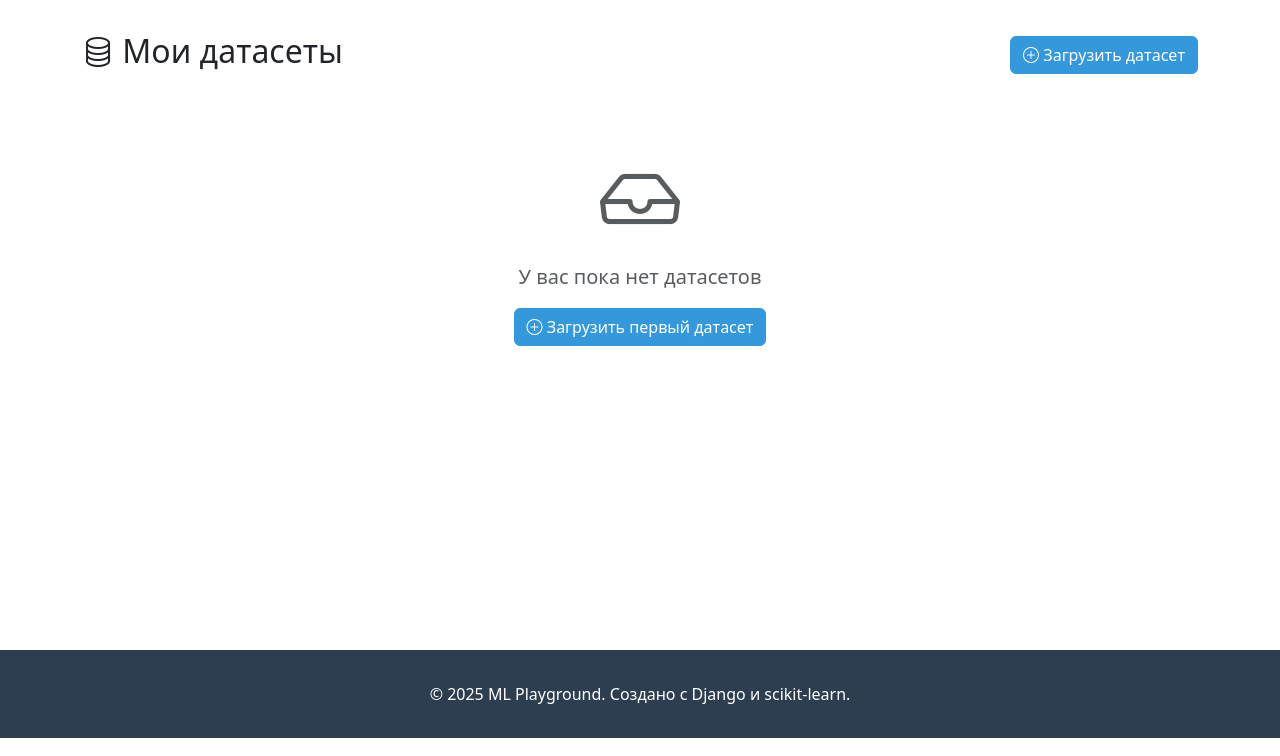
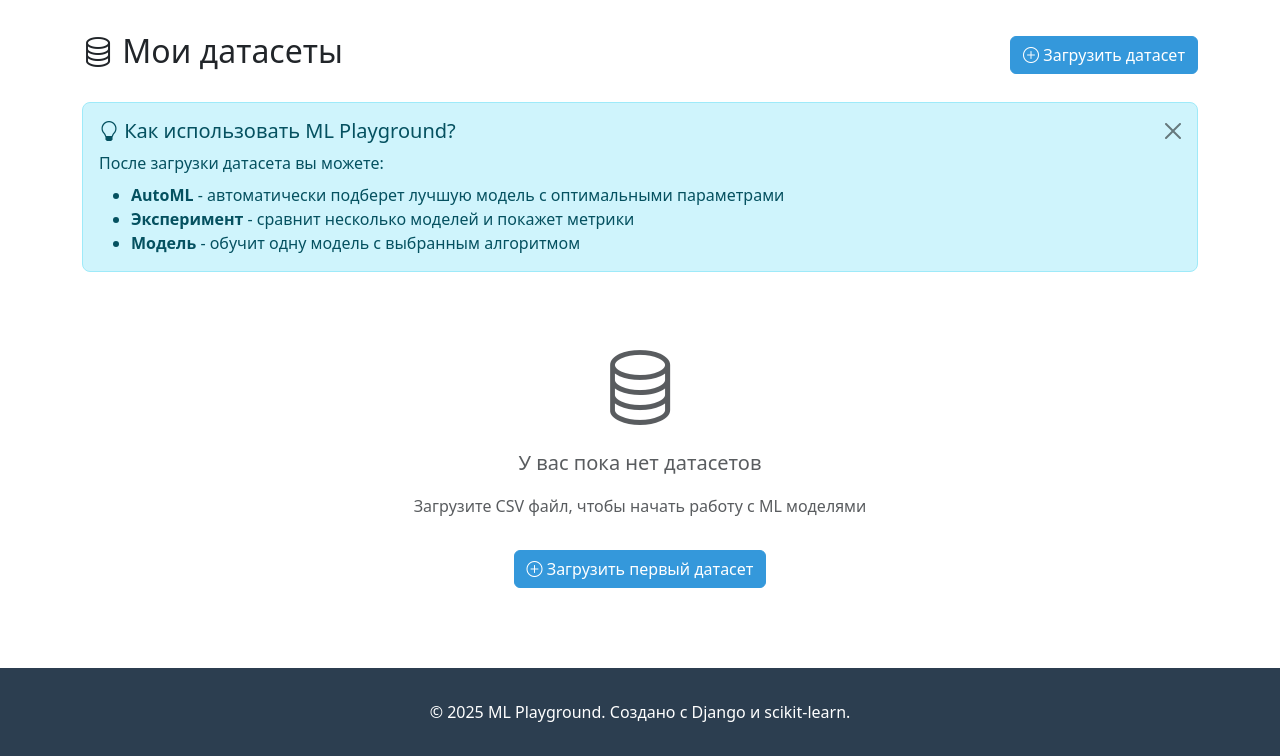
Before and after one commit to bekrahoon/ML-Playground, a Django app: page /datasets/ in a window 1280 px wide. Shown: the part 62-818 px from the top of the page. Run offline with Django 4.2, Linux system fonts and the light colour scheme; the visitor is signed in with stand-in values (Sample User, id 1); data that the repository does not hold is empty; parts of the project's set-up code (start-up, migrations or seed data) failed here and were passed over.

Commit message:
изменено:      datasets/templates/datasets/dataset_list.html

```diff
--- a/datasets/templates/datasets/dataset_list.html
+++ b/datasets/templates/datasets/dataset_list.html
@@ -10,41 +10,85 @@
     </a>
 </div>
 
+<!-- Информационный баннер для новых пользователей -->
+{% if datasets|length == 0 or datasets|length == 1 %}
+<div class="alert alert-info alert-dismissible fade show" role="alert">
+    <h5 class="alert-heading"><i class="bi bi-lightbulb"></i> Как использовать ML Playground?</h5>
+    <p class="mb-2">После загрузки датасета вы можете:</p>
+    <ul class="mb-0">
+        <li><strong>AutoML</strong> - автоматически подберет лучшую модель с оптимальными параметрами</li>
+        <li><strong>Эксперимент</strong> - сравнит несколько моделей и покажет метрики</li>
+        <li><strong>Модель</strong> - обучит одну модель с выбранным алгоритмом</li>
+    </ul>
+    <button type="button" class="btn-close" data-bs-dismiss="alert" aria-label="Close"></button>
+</div>
+{% endif %}
+
 {% if datasets %}
     <div class="row">
         {% for dataset in datasets %}
-            <div class="col-md-6 col-lg-4 mb-4">
-                <div class="card h-100">
+            <div class="col-md-6 mb-4">
+                <div class="card h-100 shadow-sm">
+                    <div class="card-header bg-primary text-white">
+                        <h5 class="mb-0">{{ dataset.name }}</h5>
+                    </div>
                     <div class="card-body">
-                        <h5 class="card-title">{{ dataset.name }}</h5>
-                        <p class="card-text text-muted small">
-                            {{ dataset.description|truncatewords:15|default:"Без описания" }}
-                        </p>
+                        <p class="card-text">{{ dataset.description|truncatewords:20|default:"Без описания" }}</p>
 
-                        <div class="d-flex justify-content-between text-muted small mb-3">
-                            <span>
-                                <i class="bi bi-table"></i>
-                                {{ dataset.rows_count|default:"?" }} строк
-                            </span>
-                            <span>
-                                <i class="bi bi-layout-three-columns"></i>
-                                {{ dataset.columns_count|default:"?" }} колонок
-                            </span>
+                        <div class="row text-center mb-3">
+                            <div class="col-6">
+                                <div class="border rounded p-2">
+                                    <i class="bi bi-table text-primary"></i>
+                                    <div><strong>{{ dataset.rows_count }}</strong></div>
+                                    <small class="text-muted">строк</small>
+                                </div>
+                            </div>
+                            <div class="col-6">
+                                <div class="border rounded p-2">
+                                    <i class="bi bi-layout-three-columns text-success"></i>
+                                    <div><strong>{{ dataset.columns_count }}</strong></div>
+                                    <small class="text-muted">колонок</small>
+                                </div>
+                            </div>
                         </div>
 
                         <p class="card-text small text-muted">
-                            <i class="bi bi-calendar"></i>
-                            {{ dataset.created_at|date:"d.m.Y H:i" }}
+                            <i class="bi bi-calendar"></i> {{ dataset.created_at|date:"d.m.Y H:i" }}
                         </p>
                     </div>
                     <div class="card-footer bg-transparent">
-                        <div class="btn-group w-100" role="group">
+                        <div class="d-grid gap-2">
                             <a href="{% url 'datasets:dataset_detail' dataset.pk %}" class="btn btn-sm btn-outline-primary">
                                 <i class="bi bi-eye"></i> Просмотр
                             </a>
-                            <a href="{% url 'datasets:model_create' dataset.pk %}" class="btn btn-sm btn-outline-success">
-                                <i class="bi bi-robot"></i> Обучить
-                            </a>
+
+                            <div class="btn-group" role="group">
+                                <button type="button" class="btn btn-sm btn-primary dropdown-toggle" data-bs-toggle="dropdown">
+                                    <i class="bi bi-robot"></i> Обучить
+                                </button>
+                                <ul class="dropdown-menu">
+                                    <li>
+                                        <a class="dropdown-item" href="{% url 'datasets:automl_create' dataset.pk %}">
+                                            <i class="bi bi-robot text-primary"></i> AutoML
+                                            <span class="badge bg-success ms-2">Рекомендуется</span>
+                                            <div class="small text-muted">Автоматический подбор</div>
+                                        </a>
+                                    </li>
+                                    <li><hr class="dropdown-divider"></li>
+                                    <li>
+                                        <a class="dropdown-item" href="{% url 'datasets:experiment_create' dataset.pk %}">
+                                            <i class="bi bi-graph-up text-warning"></i> Эксперимент
+                                            <div class="small text-muted">Сравнить модели</div>
+                                        </a>
+                                    </li>
+                                    <li>
+                                        <a class="dropdown-item" href="{% url 'datasets:model_create' dataset.pk %}">
+                                            <i class="bi bi-cpu text-success"></i> Одна модель
+                                            <div class="small text-muted">Быстрое обучение</div>
+                                        </a>
+                                    </li>
+                                </ul>
+                            </div>
                         </div>
                     </div>
                 </div>
@@ -53,9 +97,10 @@
     </div>
 {% else %}
     <div class="text-center py-5">
-        <i class="bi bi-inbox display-1 text-muted"></i>
+        <i class="bi bi-database display-1 text-muted"></i>
         <p class="lead text-muted mt-3">У вас пока нет датасетов</p>
-        <a href="{% url 'datasets:dataset_create' %}" class="btn btn-primary">
+        <p class="text-muted">Загрузите CSV файл, чтобы начать работу с ML моделями</p>
+        <a href="{% url 'datasets:dataset_create' %}" class="btn btn-primary mt-3">
             <i class="bi bi-plus-circle"></i> Загрузить первый датасет
         </a>
     </div>
```
